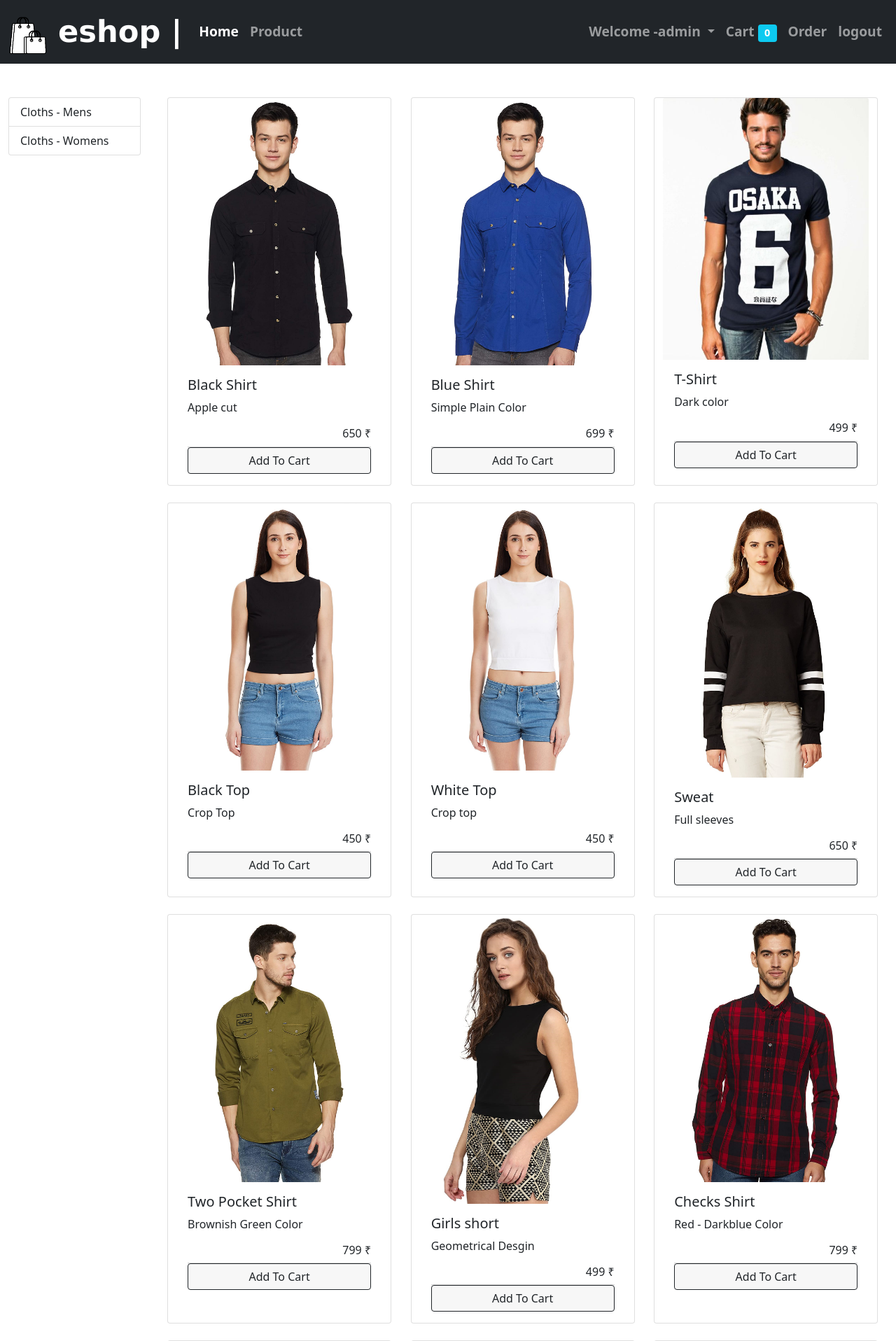
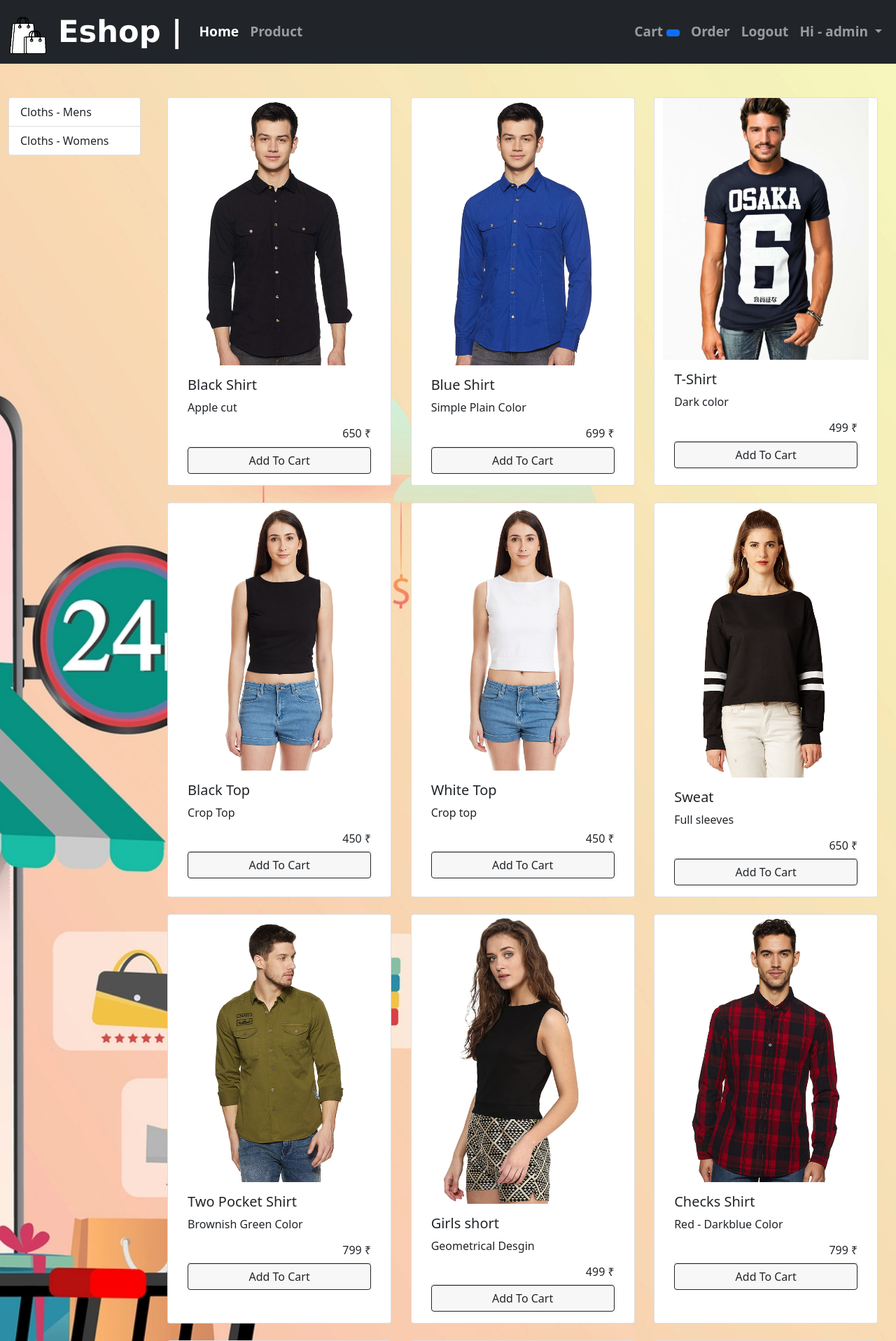
Before and after one commit to shreyas0206/Django_Eshop, a Django app: page /AllProduct/ in a window 1280 px wide. Shown: the top 1916 px of the page at 70% size. Run offline with Django 4.2, Linux system fonts and the light colour scheme; a user stored in the database is signed in; data comes from the database, SQL or seed files in the repository; both versions use the stored data as it was after the commit.

Commit message:
modified:   db.sqlite3 	modified:   store/__pycache__/views.cpython-39.pyc 	new file:   store/static/2.jpg 	new file:   store/static/3.jpg 	modified:   store/templates/Update.html 	deleted:    store/templates/add_product.html 	modified:   store/templates/cart.html 	modified:   store/templates/change_password.html 	modified:   store/templates/index.html 	modified:   store/templates/log_in.html 	modified:   store/templates/orders.html 	modified:   store/templates/password_changed.html 	modified:   store/templates/product.html 	modified:   store/templates/sign_up.html 	modified:   store/views.py

```diff
--- a/store/templates/index.html
+++ b/store/templates/index.html
@@ -19,7 +19,7 @@
           <a class="navbar-brand" href="#">
             <img src="/static/logo2.png" alt="..." height="60">
           </a>
-          <a class="navbar-brand" href="#"><b>eshop |</b></a>
+          <a class="navbar-brand" href="/"><b>Eshop |</b></a>
           <button class="navbar-toggler" type="button" data-bs-toggle="collapse" data-bs-target="#navbarSupportedContent" aria-controls="navbarSupportedContent" aria-expanded="false" aria-label="Toggle navigation">
             <span class="navbar-toggler-icon"></span>
           </button>
@@ -34,9 +34,25 @@
             </ul>
             <ul class="navbar-nav">
               {% if request.user.is_authenticated %}
+                <li class="nav-item">
+                  <a class="nav-link " href="/cart/">Cart
+                    <span class="badge bg-primary">
+                    {% if request.session.cart.keys|length == 0 %}
+                      <!-- empty -->
+                    {% else %}
+                      {{request.session.cart.keys|length}}
+                    {% endif %}
+                    </span></a>
+                </li>
+                <li class="nav-item">
+                  <a class="nav-link " href="/your-order/">Order</a>
+                </li>
+                <li class="nav-item">
+                  <a class="nav-link " href="/logout/">Logout</a>
+                </li>
                 <li class="nav-item dropdown">
                 <a class="nav-link dropdown-toggle" href="#" id="navbarDropdown" role="button" data-bs-toggle="dropdown" aria-expanded="false">
-                    Welcome -{{request.user}}
+                    Hi - {{request.user}}
                 </a>
                   <ul class="dropdown-menu" aria-labelledby="navbarDropdown">
                           <li><a class="dropdown-item" href="/change-password/{{user.id}}">Change Password</a></li>
@@ -45,26 +61,15 @@
                           <li><a class="dropdown-item" href="/update/{{user.id}}">Update</a></li>
                   </ul>
                   </li>
-                  <li class="nav-item">
-                    <a class="nav-link " href="/cart/">Cart  <span class="badge bg-info">
-                      {{request.session.cart.keys|length}}</span></a>
-
-                  </li>
-                  <li class="nav-item">
-                    <a class="nav-link " href="/your-order/">Order</a>
-                  </li>
-                  <li class="nav-item">
-                    <a class="nav-link " href="/logout/">logout</a>
-                  </li>
                   {% else %}
                   <li class="nav-item">
                     <a class="nav-link " href="/cart/">Cart</a>
                   </li>
                   <li class="nav-item">
-                    <a class="nav-link " href="/login/">login</a>
+                    <a class="nav-link " href="/login/">Login</a>
                   </li>
                   <li class="nav-item">
-                    <a class="nav-link " href="/signup/">signup</a>
+                    <a class="nav-link " href="/signup/">Signup</a>
                   </li>
                   {% endif %}
 
@@ -72,12 +77,47 @@
           </div>
         </div>
       </nav>
+{% block 'image' %}
+      <!-- Home - image -->
+      <div class="bg-image">
+          <style>
+            body, html {
+              height: 100%;
+              margin: 0;
+            }
 
+            .bg-image {
+              /* The image used */
+              background-image: url("/static/2.jpg");
+
+              /* Full height */
+              height: 90%;
+
+              /* Center and scale the image nicely */
+              background-position: center;
+              background-repeat: no-repeat;
+              background-size: cover;
+            }
+            </style>
+{% endblock %}
 {% block 'content' %}
+
      <div class="text-center">
-      Welcome -{{request.user}}
+            <div class="row justify-content-end">
+              <div class="col-sm-4 mt-5">
+                  <form action="" method ='post' class="p-3 rounded text-dark me-5">
+                      <h4 class="text-dark text-center ">Welcome - {{request.user}} To Eshop</h4>
+                      <div class="d-flex align-items-center flex-column">
+                        <h2 class="mb-0 me-2">Start Shopping</h2>
+                        <a class="mt-2 btn btn-outline-dark mt-3 col-sm-6" href="/AllProduct/">Click Here</a>
                     </div>
+                  </form>
+              </div>
+            </div>
+         </div>
+
       {% endblock %}
+      </div>
     <style>
       .navbar-brand{
       font-size: 270%;
--- a/store/templates/product.html
+++ b/store/templates/product.html
@@ -4,15 +4,39 @@
 
 {% block 'title' %} Product-Page {% endblock %}
 
+{% block 'image' %}
+      <!-- Home - image -->
+      <div class="bg-image">
+          <style>
+            body, html {
+              height: 100%;
+              margin: 0;
+            }
+
+            .bg-image {
+              /* The image used */
+              background-image: url("/static/2.jpg");
+
+              /* Full height */
+              height: 340%;
+
+              /* Center and scale the image nicely */
+              background-position: center;
+              background-repeat: no-repeat;
+              background-size: cover;
+            }
+            </style>
+{% endblock %}
+
 {% block 'content' %}
-
+<!-- product part -->
 <div class="container-fluid">
     <div class="row">
         <!-- filter -->
         <div class="col-sm-2 mt-5">
             <div class="list-group">
                 {% for c in data1 %}
-                <a type="button" href="/?category={{c.id}}/" class="list-group-item list-group-item-action">
+                <a type="button" href="/AllProduct/" class="list-group-item list-group-item-action">
                 {{c.name}}
                 </a>
                 {% endfor %}
@@ -68,4 +92,5 @@
         <!-- end Product -->
     </div>
 </div>
+</div>
 {% endblock %}
--- a/store/views.py
+++ b/store/views.py
@@ -118,7 +118,7 @@ class UpdateUserView(UpdateView):
     model = User
     fields = ['username','email']
     template_name = 'Update.html'
-    success_url = '/login'
+    success_url = '/'
 
 class CheckOut(View,User):
 
```
Also changed, not shown: store/templates/Update.html (+20 -14 lines), store/templates/add_product.html (deleted, +0 -23 lines), store/templates/cart.html (+4 -9 lines), store/templates/change_password.html (+20 -17 lines), store/templates/log_in.html (+9 -14 lines), store/templates/orders.html (+2 -5 lines), store/templates/password_changed.html (+13 -10 lines), store/templates/sign_up.html (+17 -14 lines), db.sqlite3, store/static/2.jpg (added), store/static/3.jpg (added). Lines whose indentation alone changed are shown as unchanged.
